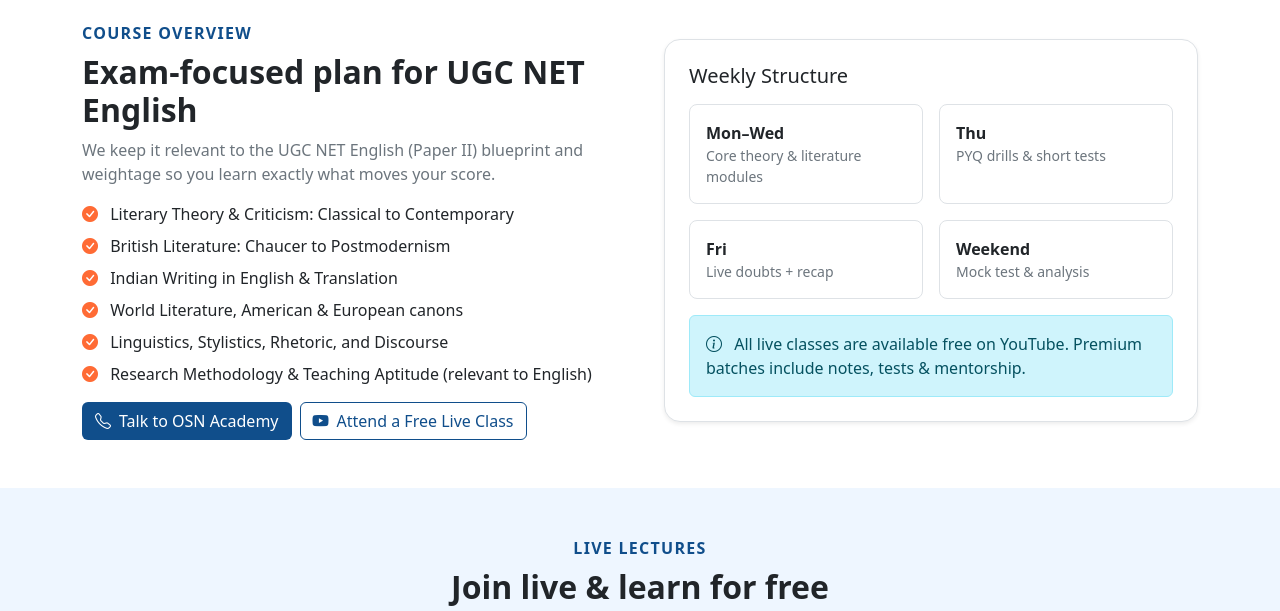
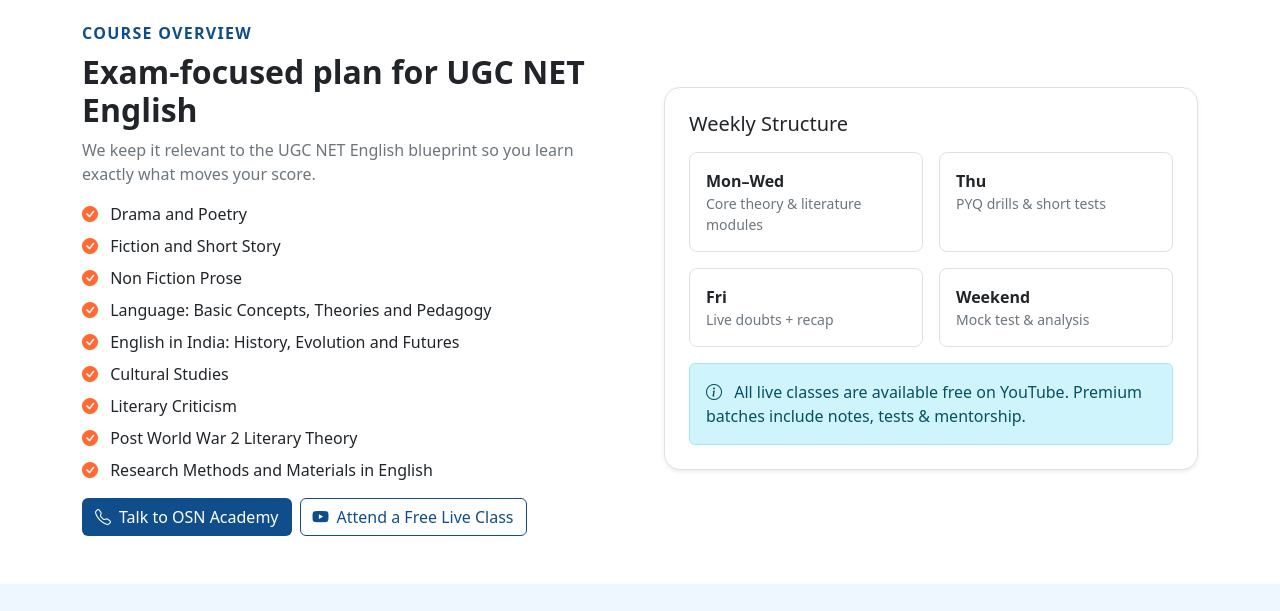
Before and after one commit to eyepatch-3097/osnacademy-ugcnet, a plain HTML site: page index.html in a window 1280 px wide. Shown: the part 1280-1891 px from the top of the page. Drawn offline with nearby package versions, Linux system fonts and the light colour scheme.

Commit message:
Update index.html
Changed syllabus of UGC NET Content

```diff
--- a/index.html
+++ b/index.html
@@ -194,14 +194,17 @@
         <div class="col-lg-6">
           <div class="section-label">Course Overview</div>
           <h2 class="fw-bold mt-2">Exam-focused plan for UGC NET English</h2>
-          <p class="text-secondary">We keep it relevant to the UGC NET English (Paper II) blueprint and weightage so you learn exactly what moves your score.</p>
+          <p class="text-secondary">We keep it relevant to the UGC NET English blueprint so you learn exactly what moves your score.</p>
           <ul class="list-unstyled list-check">
-            <li><i class="bi bi-check-circle-fill"></i> Literary Theory & Criticism: Classical to Contemporary</li>
-            <li><i class="bi bi-check-circle-fill"></i> British Literature: Chaucer to Postmodernism</li>
-            <li><i class="bi bi-check-circle-fill"></i> Indian Writing in English & Translation</li>
-            <li><i class="bi bi-check-circle-fill"></i> World Literature, American & European canons</li>
-            <li><i class="bi bi-check-circle-fill"></i> Linguistics, Stylistics, Rhetoric, and Discourse</li>
-            <li><i class="bi bi-check-circle-fill"></i> Research Methodology & Teaching Aptitude (relevant to English)</li>
+            <li><i class="bi bi-check-circle-fill"></i> Drama and Poetry</li>
+            <li><i class="bi bi-check-circle-fill"></i> Fiction and Short Story</li>
+            <li><i class="bi bi-check-circle-fill"></i> Non Fiction Prose</li>
+            <li><i class="bi bi-check-circle-fill"></i> Language: Basic Concepts, Theories and Pedagogy</li>
+            <li><i class="bi bi-check-circle-fill"></i> English in India: History, Evolution and Futures</li>
+            <li><i class="bi bi-check-circle-fill"></i> Cultural Studies</li>
+            <li><i class="bi bi-check-circle-fill"></i> Literary Criticism</li>
+            <li><i class="bi bi-check-circle-fill"></i> Post World War 2 Literary Theory</li>
+            <li><i class="bi bi-check-circle-fill"></i> Research Methods and Materials in English</li>
           </ul>
           <div class="d-flex gap-2 mt-3">
             <a href="#enroll" class="btn btn-osn"><i class="bi bi-telephone me-2"></i>Talk to OSN Academy</a>
```
